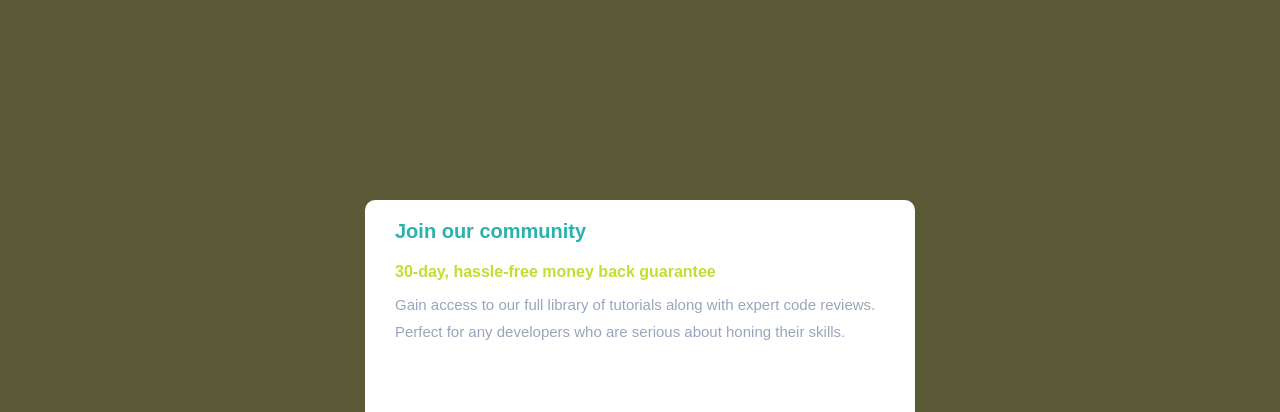
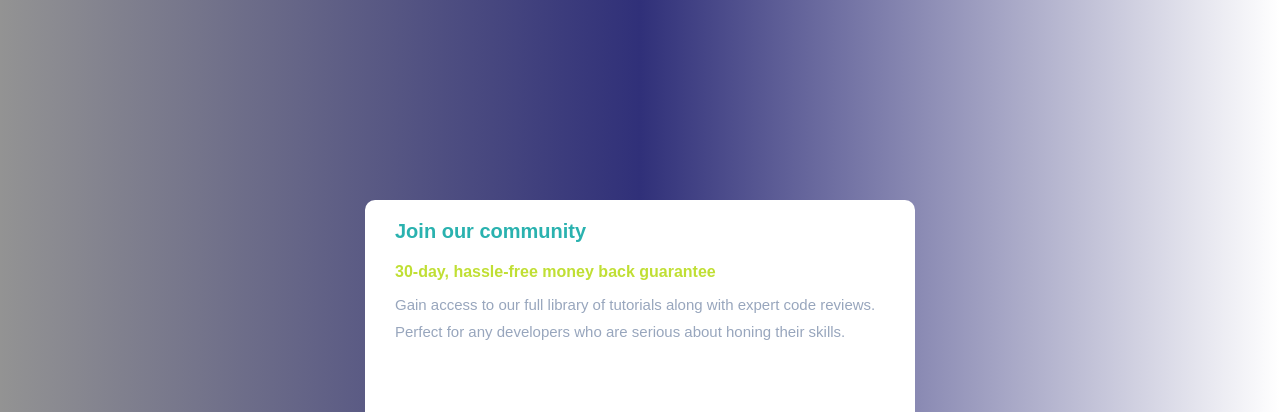
Before and after one commit to DummyKen/Grid-card-component, a plain HTML site: page index.html in a window 1280 px wide. Shown: the top 412 px of the page. Drawn offline with Linux system fonts and the light colour scheme.

Commit message:
another commit

```diff
--- a/style.css
+++ b/style.css
@@ -11,7 +11,7 @@
 /* font-family: 'Karla', sans-serif; */
 
 body{
-    background-color: rgb(90, 90, 54);
+    background: linear-gradient(to left,white,rgb(48, 48, 121),rgba(0, 0, 0, 0.425));
     font-family: 'Karla',sans-serif;
 }
 /* main card component */
```
